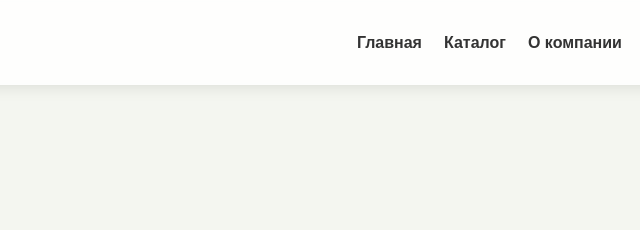
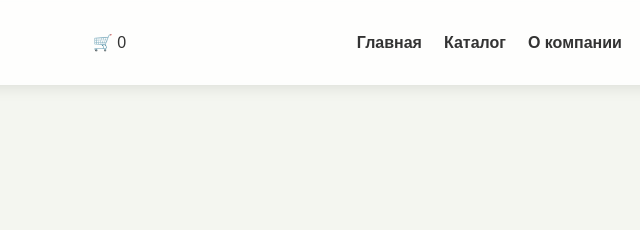
Before and after one commit to Kondicii/myproject, a plain HTML site: page index.html in a window 1280 px wide. Shown: the top 230 px of the page, 318-958 px from the left. Drawn offline with Linux system fonts and the light colour scheme.

Commit message:
Update index.html

```diff
--- a/index.html
+++ b/index.html
@@ -16,6 +16,9 @@
     <span></span>
     <span></span>
     <span></span>
+</div>
+        <div class="mobile-cart-icon" id="mobile-cart-btn">
+    🛒 <span id="mobile-cart-count">0</span>
 </div>
         <nav>
             <ul class="nav">
```
